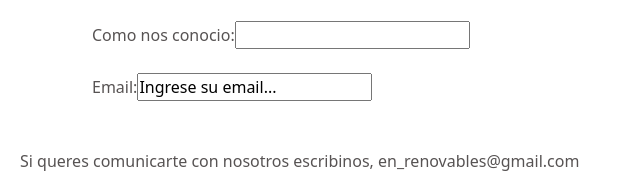
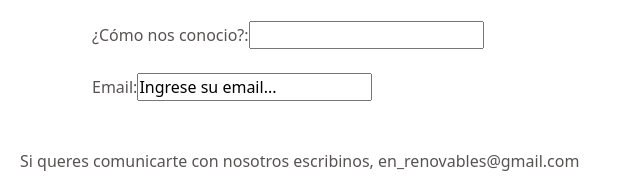
Before and after one commit to francogenre/TrabajoPracticoCodoACodo, a plain HTML site: page contacto.html in a window 1280 px wide. Shown: the part 2302-2494 px from the top of the page, 0-640 px from the left. Drawn offline with nearby package versions, Linux system fonts and the light colour scheme; no server answers.

Commit message:
Update contacto.html

```diff
--- a/contacto.html
+++ b/contacto.html
@@ -150,7 +150,7 @@
             <br>
                         <div class="container">
                 <form action="#" method="get">
-                    <label for="nav"> Como nos conocio: </label><input list="datos" id="nav">
+                    <label for="nav"> ¿Cómo nos conocio?: </label><input list="datos" id="nav">
                     <datalist id="datos">
                         <option value="LinkedIn"></option>
                         <option value="Instagram"></option>
```
